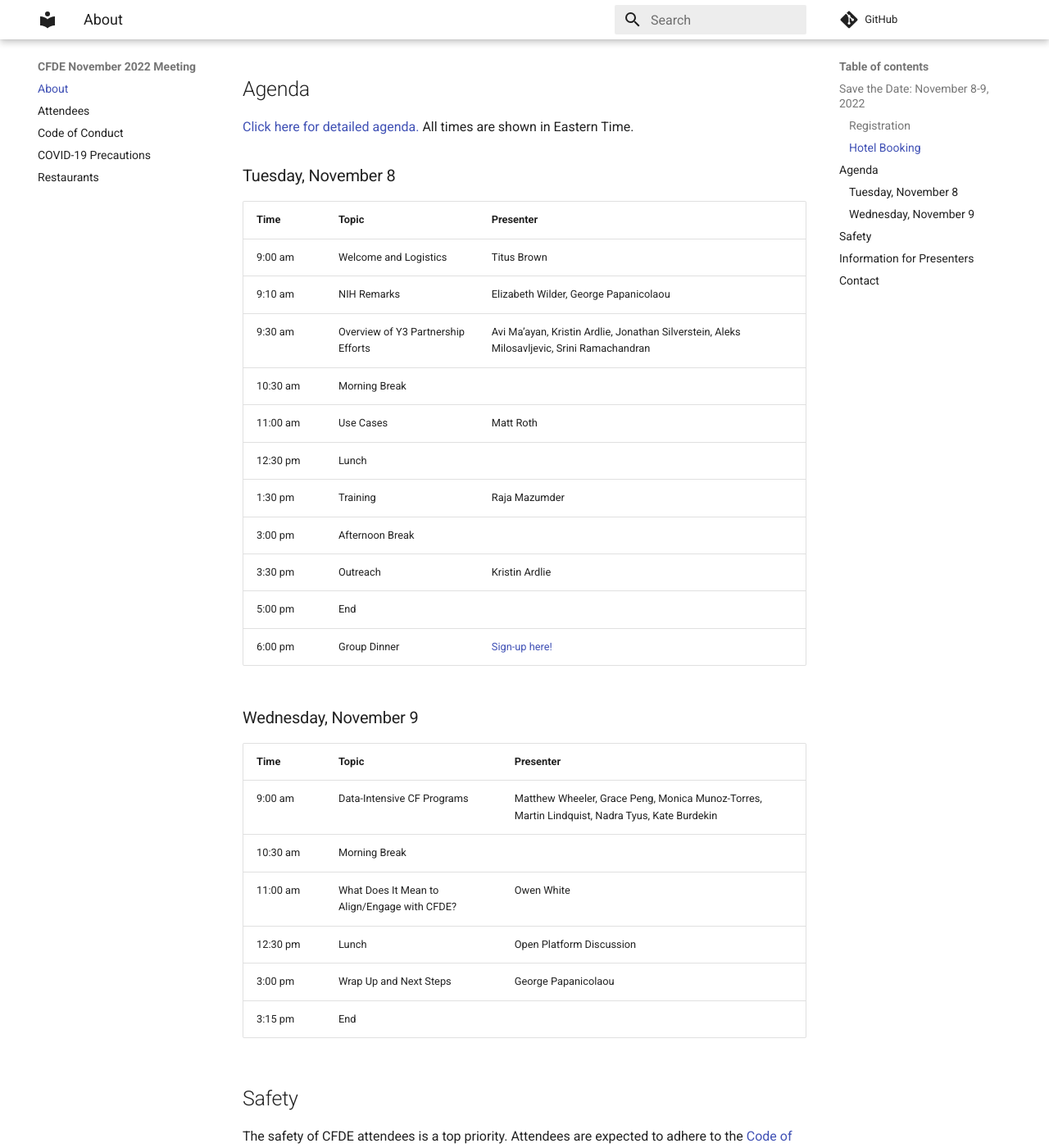
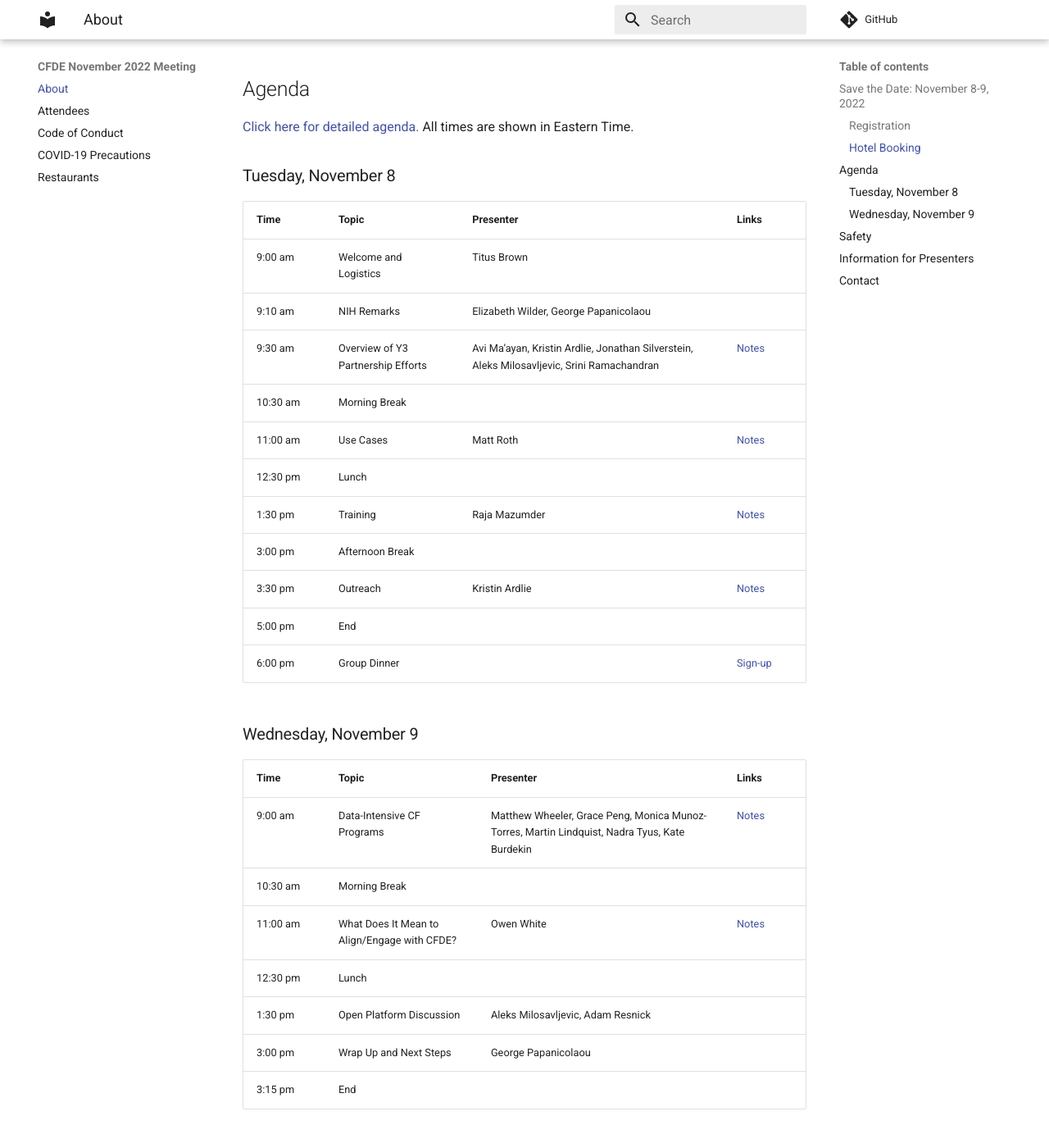
Before and after one commit to nih-cfde/2022-nov-meeting, an MkDocs documentation site: the page built from docs/index.md, in a window 1280 px wide and 1400 px high, scrolled down 683 px. Shown: the whole window at 82% size. Built offline with MkDocs 1.6.1 and Material for MkDocs 9.7.7, drawn with Linux system fonts in a browser that asks for light colours; comment, search, counter and statistics services are not loaded.

Commit message:
add notes

```diff
--- a/docs/index.md
+++ b/docs/index.md
@@ -24,28 +24,29 @@ Phone number: (202) 797-2000
 
 ### Tuesday, November 8
 
-| Time | Topic | Presenter |
-| --- | --- |  --- |
-| 9:00 am | Welcome and Logistics | Titus Brown
-| 9:10 am | NIH Remarks | Elizabeth Wilder, George Papanicolaou
-| 9:30 am | Overview of Y3 Partnership Efforts | Avi Ma’ayan, Kristin Ardlie, Jonathan Silverstein, Aleks Milosavljevic, Srini Ramachandran
+| Time | Topic | Presenter | Links |
+| --- | --- | --- | --- |
+| 9:00 am | Welcome and Logistics | Titus Brown | |
+| 9:10 am | NIH Remarks | Elizabeth Wilder, George Papanicolaou | |
+| 9:30 am | Overview of Y3 Partnership Efforts | Avi Ma’ayan, Kristin Ardlie, Jonathan Silverstein, Aleks Milosavljevic, Srini Ramachandran | [Notes](https://docs.google.com/document/d/1HGAC3fmTugRA0fLD-GMCNVUQwvh5_etdiZ7fBq4ccJQ/edit?usp=share_link) |
 | 10:30 am | Morning Break | |
-| 11:00 am | Use Cases | Matt Roth |
-| 12:30 pm | Lunch | |
-| 1:30 pm | Training | Raja Mazumder |
-| 3:00 pm | Afternoon Break | |
-| 3:30 pm | Outreach | Kristin Ardlie |
+| 11:00 am | Use Cases | Matt Roth |[Notes](https://docs.google.com/document/d/1pPa4jWUQnnmZOUjNtXZzJXjYSbNH70ZY0eC4QypHvgM/edit?usp=share_link) |
+| 12:30 pm | Lunch | | |
+| 1:30 pm | Training | Raja Mazumder | [Notes](https://docs.google.com/document/d/1_dhBxxyeZ9NAsxyO-Xo-vGB3N7L5K8QpyzGwVFswc2s/edit?usp=share_link) |
+| 3:00 pm | Afternoon Break | | |
+| 3:30 pm | Outreach | Kristin Ardlie | [Notes](https://docs.google.com/document/d/1zbzzgCKRfDIXu3mw0kL5WONZu4Wt5eLRRQnRcuajBKM/edit?usp=share_link) |
 | 5:00 pm | End | |
-| 6:00 pm | Group Dinner | [Sign-up here!](https://forms.gle/eg56LViZkUfBWvXv7)|
+| 6:00 pm | Group Dinner | | [Sign-up](https://forms.gle/eg56LViZkUfBWvXv7)|
 
 ### Wednesday, November 9
 
-| Time | Topic | Presenter |
-| --- | --- | --- |
-| 9:00 am | Data-Intensive CF Programs | Matthew Wheeler, Grace Peng, Monica Munoz-Torres, Martin Lindquist, Nadra Tyus, Kate Burdekin|
-| 10:30 am | Morning Break | |
-| 11:00 am | What Does It Mean to Align/Engage with CFDE? | Owen White |
-| 12:30 pm | Lunch | Open Platform Discussion | Aleks Milosavljevic,  Adam Resnick|
+| Time | Topic | Presenter | Links |
+| --- | --- | --- | --- |
+| 9:00 am | Data-Intensive CF Programs | Matthew Wheeler, Grace Peng, Monica Munoz-Torres, Martin Lindquist, Nadra Tyus, Kate Burdekin | [Notes](https://docs.google.com/document/d/1WxNf17fXR_Lz9EdC7AkEH9QhkKmX-mR9nuY1aOekUnU/edit?usp=share_link)
+| 10:30 am | Morning Break | | |
+| 11:00 am | What Does It Mean to Align/Engage with CFDE? | Owen White | [Notes](https://docs.google.com/document/d/15kA45_KljzfDYDS46sm4AMHZUx202uGqq7H4ANUy9u4/edit?usp=share_link) |
+| 12:30 pm | Lunch | | |
+| 1:30 pm | Open Platform Discussion | Aleks Milosavljevic,  Adam Resnick |  |
 | 3:00 pm | Wrap Up and Next Steps | George Papanicolaou |
 | 3:15 pm | End | |
 
```
